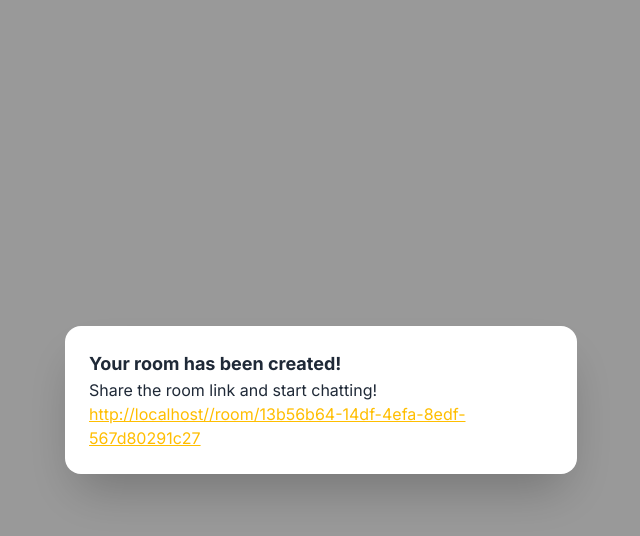
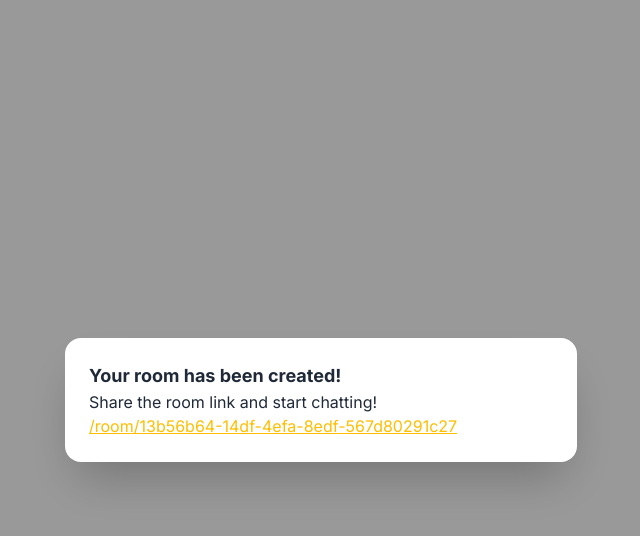
Before and after one commit to alex-toma0/chat-app, a Next.js app in the folder client/: page / in a window 1280 px wide. Both pictures are taken after a click on the button "Create room". Shown: the top 536 px of the page, without its empty margins (319-959 px from the left). Built offline with nearby package versions, Linux system fonts and the light colour scheme.

Commit message:
Optimizing for prod build #2

```diff
--- a/client/src/app/page.tsx
+++ b/client/src/app/page.tsx
@@ -25,7 +25,7 @@ export default function Page() {
           <h3 className="font-bold text-lg">Your room has been created! </h3>
           <span>Share the room link and start chatting!</span>
           <Link href={`/room/${roomId}`}>
-            <span className="link text-warning">{`${location}/room/${roomId}`}</span>
+            <span className="link text-warning">{`/room/${roomId}`}</span>
           </Link>
         </div>
         <form method="dialog" className="modal-backdrop">
```
